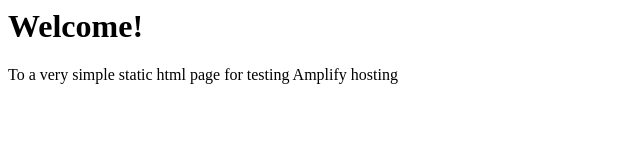
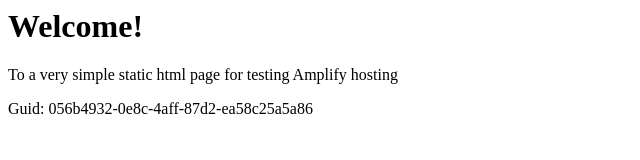
Before and after one commit to aws-aemilia-syd/Github-PR-Commit-Integration-Test-DoNotTouch-Gith-P5X5MO5I-v1-prod-ap-southeast-2, a website: page src/index.html in a window 1280 px wide. Shown: the whole page, without its empty margins (0-640 px from the left). Drawn offline with Linux system fonts and the light colour scheme.

Commit message:
commit from integ tests

```diff
--- a/src/index.html
+++ b/src/index.html
@@ -1,3 +1,5 @@
+
+
 <html lang="en">
 
 <head>
@@ -10,6 +12,6 @@
 <body>
     <h1>Welcome!</h1>
     <p>To a very simple static html page for testing Amplify hosting</p>
-</body>
+    <p>Guid: 056b4932-0e8c-4aff-87d2-ea58c25a5a86</p></body>
 
 </html>
```
